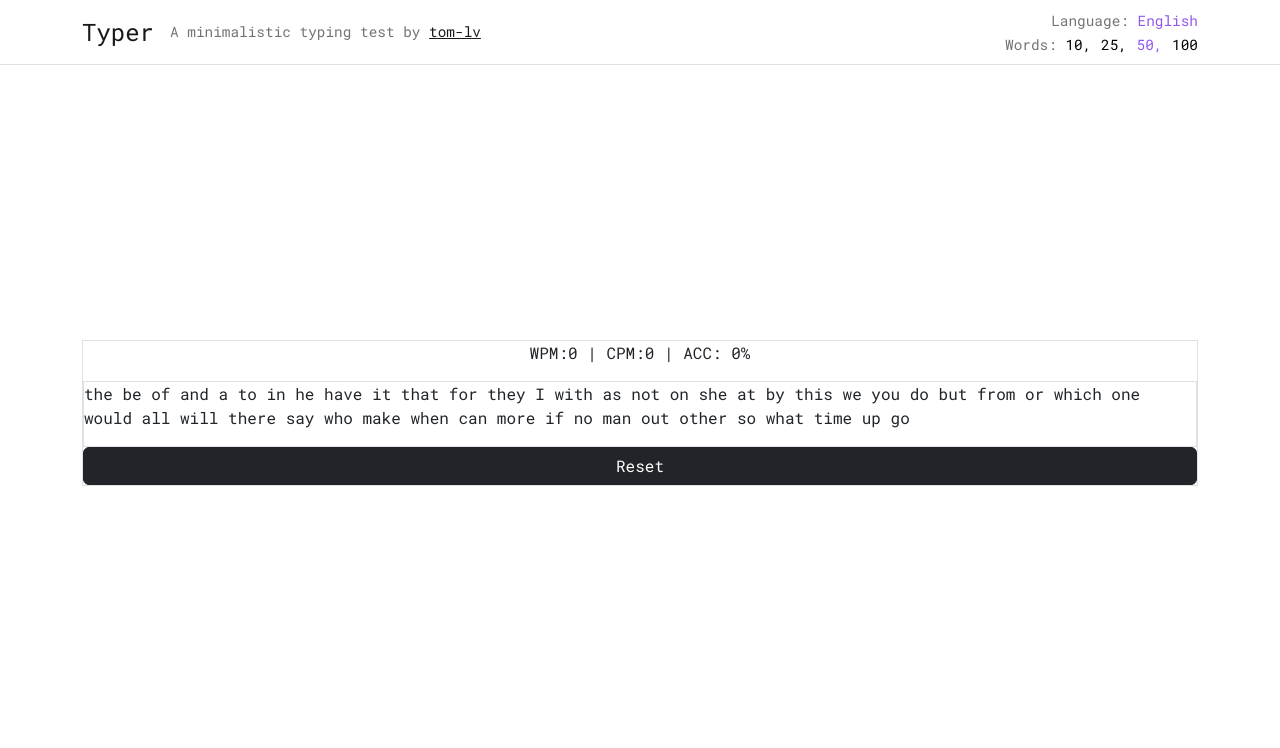
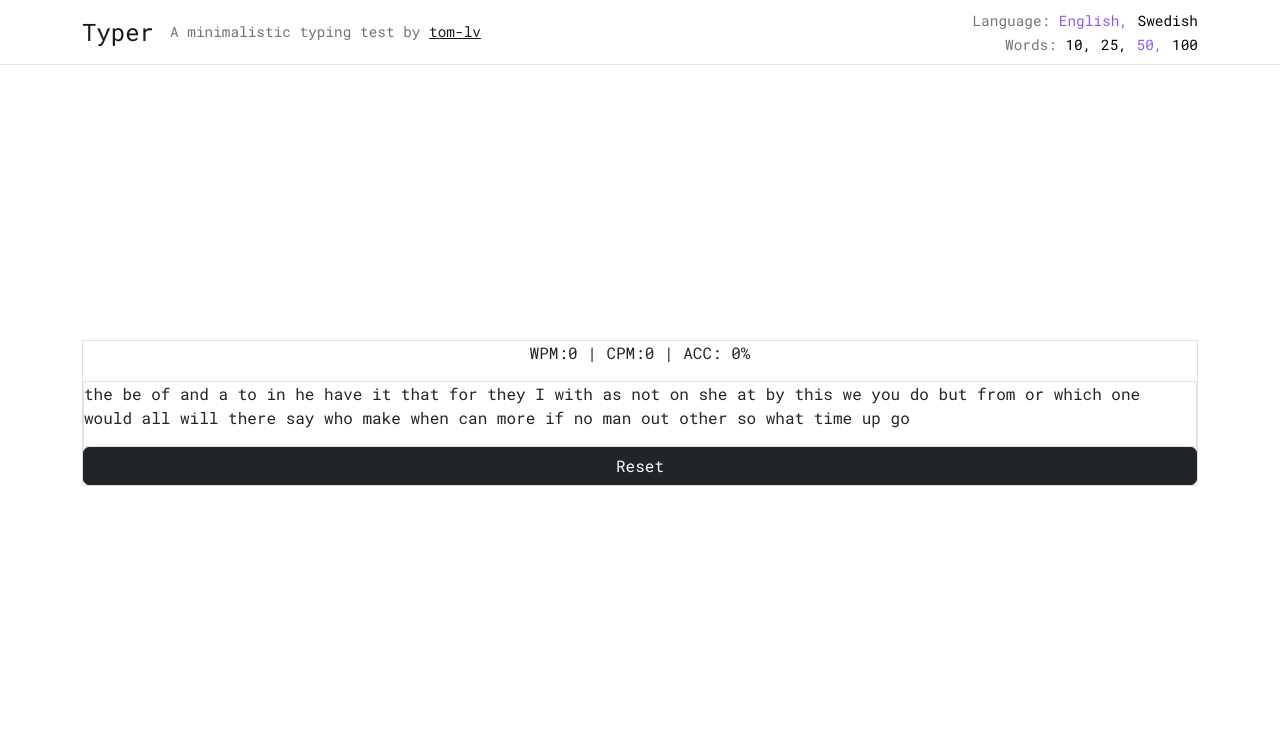
Before and after one commit to tom-lv/Typer, a plain HTML site: page src/index.html in a window 1280 px wide. Shown: the top 748 px of the page. Drawn offline with nearby package versions, Linux system fonts and the light colour scheme.

Commit message:
Add swedish language button

```diff
--- a/src/index.html
+++ b/src/index.html
@@ -20,7 +20,8 @@
             <div class="navbar-right">
                 <div class="language-selector">
                     <span class="navbar-text">Language: </span>
-                    <button class="navbar-button" id="language-button">English</button>
+                    <button class="navbar-button" id="l-en" onclick="setLanguage('en')">English, </button>
+                    <button class="navbar-button" id="l-swe" onclick="setLanguage('swe')">Swedish</button>
                 </div>
                 <div class="word-count-selector">
                     <span class="navbar-text">Words: </span>
--- a/src/script.js
+++ b/src/script.js
@@ -1,4 +1,5 @@
 let wordCount; // num. of words typing test words
+let wordLanguage;
 
 // fetch json data
 function getText() {
@@ -21,7 +22,6 @@ function displayText(data) {
 }
 
 function setWordCount(value) {
-    // set wordCount as argument passed to the function
     wordCount = value;
     // set color:black all button elements under .word-count-selector
     document.querySelectorAll('.word-count-selector > button').forEach(e => (e.style.color = 'black'));
@@ -30,5 +30,15 @@ function setWordCount(value) {
     getText(); // update text
 }
 
+function setLanguage(language) {
+    wordLanguage = language;
+    // set color:black all button elements under .language-selector
+    document.querySelectorAll('.language-selector > button').forEach(e => (e.style.color = 'black'));
+    // set active button color:purple
+    document.querySelector(`#l-${language}`).style.color = '#9256ED';
+    // change language
+}
+
+setLanguage("en");
 setWordCount(50); // default value
 getText(); // display text
--- a/src/style.css
+++ b/src/style.css
@@ -27,10 +27,6 @@ body {
     font-size: .9em;
     padding: 0 0 0 0;
     background-color: transparent;
-}
-
-#language-button {
-    color: #9256ED;
 }
 
 .navbar-left {
```
